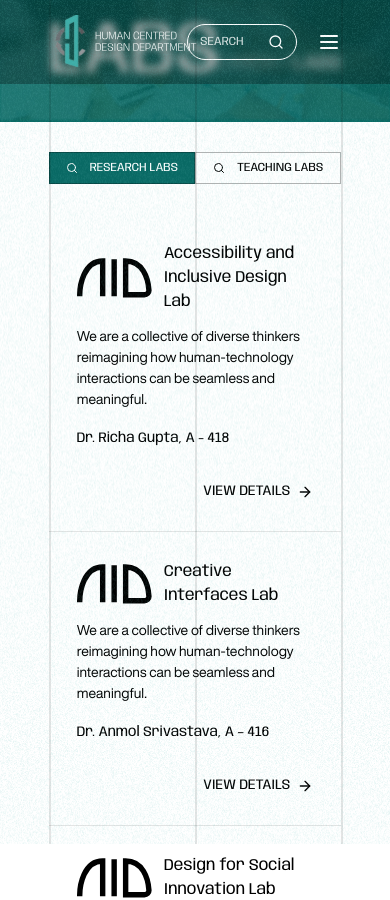
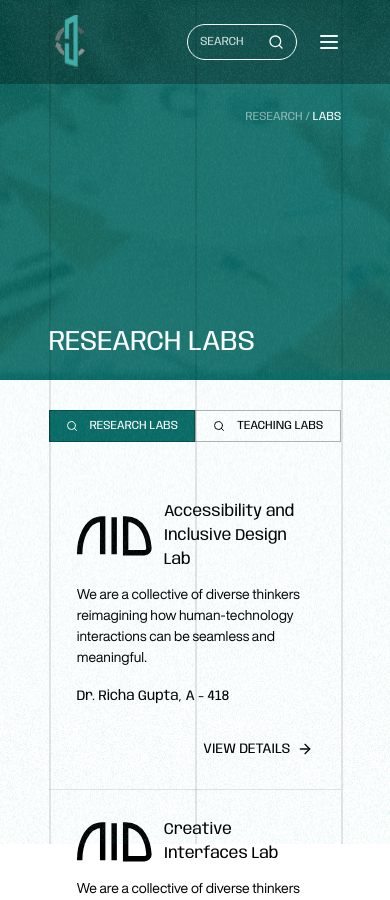
Before and after one commit to CosecSecCot/IIITD-HCD-Frontend, a React (Vite) app: page /research in a window 390 px wide. Shown: the top 900 px of the page. Built offline with nearby package versions, Linux system fonts and the light colour scheme.

Commit message:
fix navbar and banners on small screens

```diff
--- a/src/components/Navbar.jsx
+++ b/src/components/Navbar.jsx
@@ -1,9 +1,11 @@
 import HCDLogoLarge from "../assets/HCD_logo_with_text_large.svg";
+import HCDLogoSmall from "../assets/logo.svg";
 import IIITDLogo from "../assets/IIITD_logo.svg";
 import { ChevronRight, Menu, Search, X } from "lucide-react";
 import { useState } from "react";
 import gsap from "gsap";
 import { useGSAP } from "@gsap/react";
+import { useMediaQuery } from "../hooks/useMediaQuery";
 
 gsap.registerPlugin(useGSAP);
 
@@ -45,6 +47,7 @@
   const [activeGroup, setActiveGroup] = useState();
   const [firstSidebarOpen, setFirstSidebarOpen] = useState(false);
   const [secondSidebarOpen, setSecondSidebarOpen] = useState(false);
+  const isSmallScreen = useMediaQuery("(max-width: 640px)");
 
   const { contextSafe } = useGSAP(() => {});
 
@@ -141,7 +144,7 @@
             href="/"
           >
             <img
-              src={HCDLogoLarge}
+              src={isSmallScreen ? HCDLogoSmall : HCDLogoLarge}
               alt="HCD IIITD"
               className="max-lg:h-[54px]"
             />
--- a/src/pages/Research/index.jsx
+++ b/src/pages/Research/index.jsx
@@ -261,19 +261,19 @@
     <section
       ref={bannerRef}
       role="banner"
-      className="relative bg-brand-accent2"
+      className="relative min-h-[45vh] bg-brand-accent2"
     >
-      <p className="absolute top-[40%] right-[12.5vw] text-[20px] text-white">
+      <p className="absolute top-[84px] lg:top-[146px] xl:top-[176px] mt-[2em] right-[12.5vw] text-[12px] lg:text-[20px] text-white">
         <span className="opacity-50">RESEARCH /</span>
         <span> LABS</span>
       </p>
-      <h1 className="reveal-animation-text absolute bottom-4 left-[12.5vw] text-[72px] text-white">
+      <h1 className="reveal-animation-text absolute bottom-4 left-[12.5vw] text-[28px] lg:text-[72px] text-white">
         {text}
       </h1>
       <img
         src="/main-banner-back.png"
         alt="banner"
-        className="w-full object-cover"
+        className="w-full min-h-[45vh] object-cover"
       />
     </section>
   );
```
